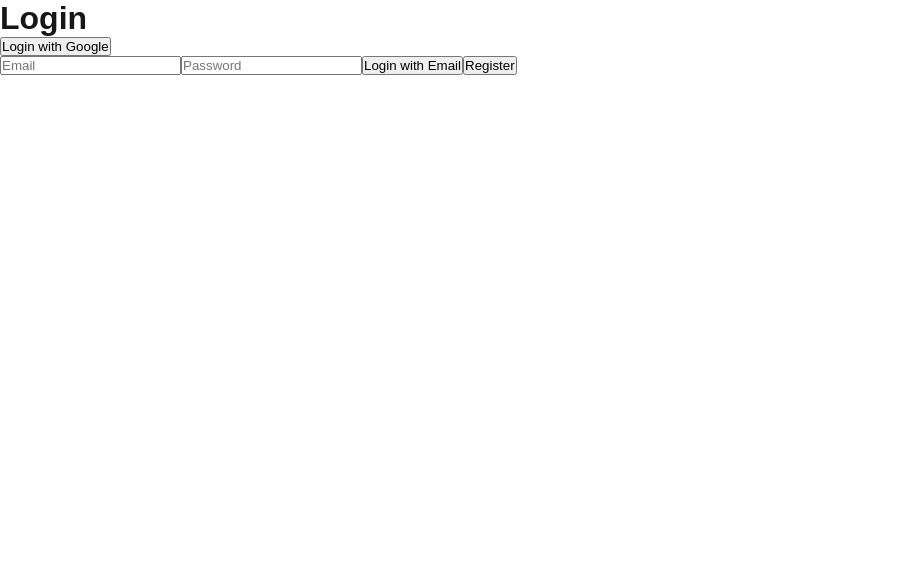
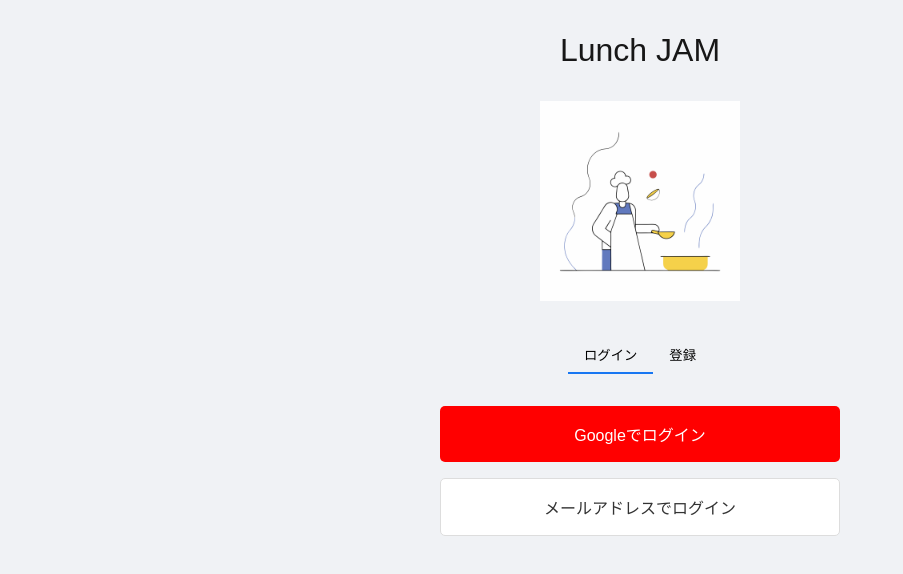
Before and after one commit to Riochin/LunchJAM, a Next.js app in the folder frontend/: page /login in a window 1280 px wide. Shown: the top 574 px of the page, without its empty margins (0-903 px from the left). Built offline with nearby package versions, Linux system fonts and the light colour scheme; no server answers.

Commit message:
Login画面の見た目を変えたよ！だけど、色合いとかはまだ変えるかも

```diff
--- /dev/null
+++ b/frontend/src/app/login/Login.module.css
@@ -0,0 +1,99 @@
+/* Login.module.css */
+.loginContainer {
+  display: flex;
+  flex-direction: column;
+  align-items: center;
+  justify-content: flex-start; /* 上寄せに変更 */
+  min-height: 100vh;
+  background-color: #f0f2f5;
+  padding-top: 2rem; /* 上部の余白を追加 */
+}
+
+.title {
+  font-size: 2rem;
+  margin-bottom: 2rem;
+}
+
+.logo {
+  margin-bottom: 2rem;
+}
+
+.logo img {
+  width: 200px;
+}
+
+.tabContainer {
+  display: flex;
+  margin-bottom: 2rem;
+}
+
+.tabButton {
+  padding: 0.5rem 1rem;
+  border: none;
+  background-color: transparent;
+  cursor: pointer;
+  border-bottom: 2px solid transparent;
+  position: relative; /* 追加 */
+}
+
+.tabButton.active {
+  border-bottom-color: #1877f2;
+}
+
+.googleLoginButton {
+  width: 90%;
+  max-width: 400px;
+  padding: 1rem;
+  border: none;
+  border-radius: 5px;
+  font-size: 1rem;
+  background-color: red; /* 赤色に変更 */
+  color: white;
+  cursor: pointer;
+  margin-bottom: 1rem;
+  display: flex;
+  align-items: center;
+  justify-content: center;
+}
+
+.emailLoginButton {
+  width: 90%;
+  max-width: 400px;
+  padding: 1rem;
+  border: 1px solid #ddd;
+  border-radius: 5px;
+  font-size: 1rem;
+  background-color: white;
+  color: #333;
+  cursor: pointer;
+  margin-bottom: 1rem;
+  display: flex;
+  align-items: center;
+  justify-content: center;
+}
+
+.emailFields {
+  width: 90%;
+  max-width: 400px;
+  display: flex;
+  flex-direction: column;
+  margin-bottom: 1rem;
+}
+
+.input {
+  padding: 1rem;
+  margin-bottom: 1rem;
+  border: 1px solid #ddd;
+  border-radius: 5px;
+  font-size: 1rem;
+}
+
+.submitButton {
+  padding: 1rem;
+  border: none;
+  border-radius: 5px;
+  font-size: 1rem;
+  background-color: #28a745;
+  color: white;
+  cursor: pointer;
+}
--- a/frontend/src/app/login/page.tsx
+++ b/frontend/src/app/login/page.tsx
@@ -1,94 +1,110 @@
-"use client";
+'use client';
 
-import { useState } from "react";
+import { useState } from 'react';
 import {
-  loginWithGoogle,
-  loginWithEmail,
+  handleGoogleLogin,
+  handleEmailLogin,
   registerWithEmail,
   logout,
   getCurrentUser,
-  handleGoogleLogin,
-  handleEmailLogin,
-} from "./auth";
+} from './auth';
+import styles from './Login.module.css';
+import googleIcon from './google-icon.png'; // Googleアイコンをインポート
 
 export default function LoginPage() {
-  const [email, setEmail] = useState("");
-  const [password, setPassword] = useState("");
+  const [email, setEmail] = useState('');
+  const [password, setPassword] = useState('');
   const [user, setUser] = useState(getCurrentUser());
+  const [showEmailFields, setShowEmailFields] = useState(false);
+  const [activeTab, setActiveTab] = useState('ログイン'); // アクティブなタブの状態を追加
 
-  // Googleログイン処理
   const handleGoogleLoginClick = async () => {
     await handleGoogleLogin();
   };
 
-  // メール＆パスワードでログイン処理
   const handleEmailLoginClick = async () => {
     await handleEmailLogin(email, password);
   };
 
-  // メール＆パスワードで新規登録処理
   const handleRegisterClick = async () => {
     const registeredUser = await registerWithEmail(email, password);
     if (registeredUser) setUser(registeredUser);
   };
 
-  // ログアウト処理
+  const handleEmailButtonClick = () => {
+    setShowEmailFields(true);
+  };
+
+  const handleTabClick = (tab) => {
+    setActiveTab(tab);
+    setShowEmailFields(tab === '登録');
+  };
+
   const handleLogout = async () => {
     await logout();
     setUser(null);
   };
 
   return (
-    <div className="flex flex-col items-center p-6 space-y-4">
-      <h1 className="text-2xl font-bold">Login</h1>
-      {user ? (
+    <div className={styles.loginContainer}>
+      <div className={styles.title}>Lunch JAM</div>
+      <div className={styles.logo}>
+        <img src="images/chef.png" alt="NewsPicks Logo" />
+      </div>
+      <div className={styles.tabContainer}>
+        <button
+          className={`${styles.tabButton} ${
+            activeTab === 'ログイン' ? styles.active : ''
+          }`}
+          onClick={() => handleTabClick('ログイン')}
+        >
+          ログイン
+        </button>
+        <button
+          className={`${styles.tabButton} ${
+            activeTab === '登録' ? styles.active : ''
+          }`}
+          onClick={() => handleTabClick('登録')}
+        >
+          登録
+        </button>
+      </div>
+      {!showEmailFields && (
         <>
-          <p>Welcome, {user.email}!</p>
           <button
-            className="p-2 bg-red-500 text-white rounded"
-            onClick={handleLogout}
+            className={styles.googleLoginButton}
+            onClick={handleGoogleLoginClick}
           >
-            Logout
+            Googleでログイン
+          </button>
+          <button
+            className={styles.emailLoginButton}
+            onClick={handleEmailButtonClick}
+          >
+            メールアドレスでログイン
           </button>
         </>
-      ) : (
-        <>
-          <button
-            className="p-2 bg-blue-500 text-white rounded"
-            onClick={handleGoogleLoginClick}
-          >
-            Login with Google
-          </button>
-
-          <div className="w-full max-w-xs space-y-2">
+      )}
+      {showEmailFields && (
+        <div className={styles.emailFields}>
           <input
             type="email"
-              placeholder="Email"
-              className="w-full p-2 border rounded"
+            placeholder="メールアドレス"
+            className={styles.input}
             value={email}
             onChange={(e) => setEmail(e.target.value)}
           />
           <input
             type="password"
-              placeholder="Password"
-              className="w-full p-2 border rounded"
+            placeholder="パスワード"
+            className={styles.input}
             value={password}
             onChange={(e) => setPassword(e.target.value)}
           />
-            <button
-              className="w-full p-2 bg-green-500 text-white rounded"
-              onClick={handleEmailLoginClick}
-            >
-              Login with Email
-            </button>
-            <button
-              className="w-full p-2 bg-gray-500 text-white rounded"
-              onClick={handleRegisterClick}
-            >
-              Register
+          <button className={styles.submitButton} onClick={handleRegisterClick}>
+            登録
           </button>
         </div>
-        </>
       )}
     </div>
   );
```
Lines whose indentation alone changed are shown as unchanged.
